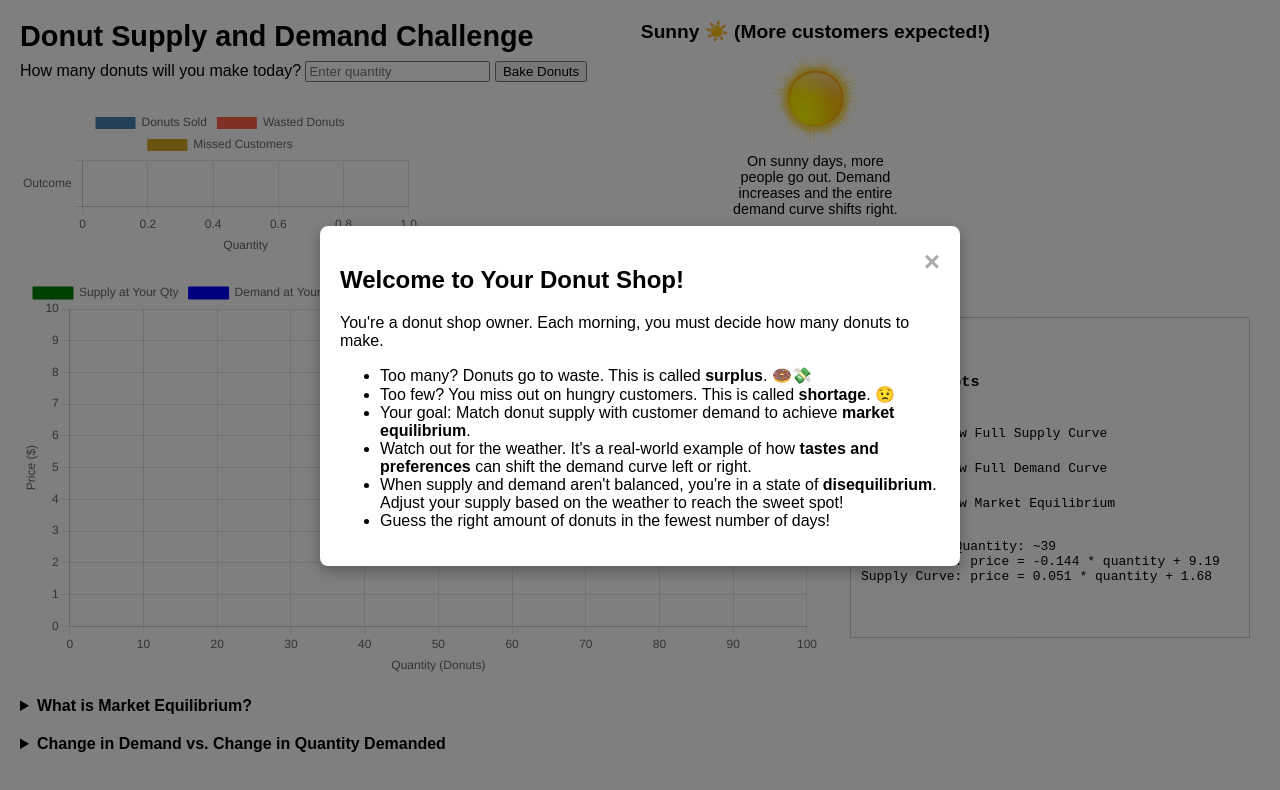
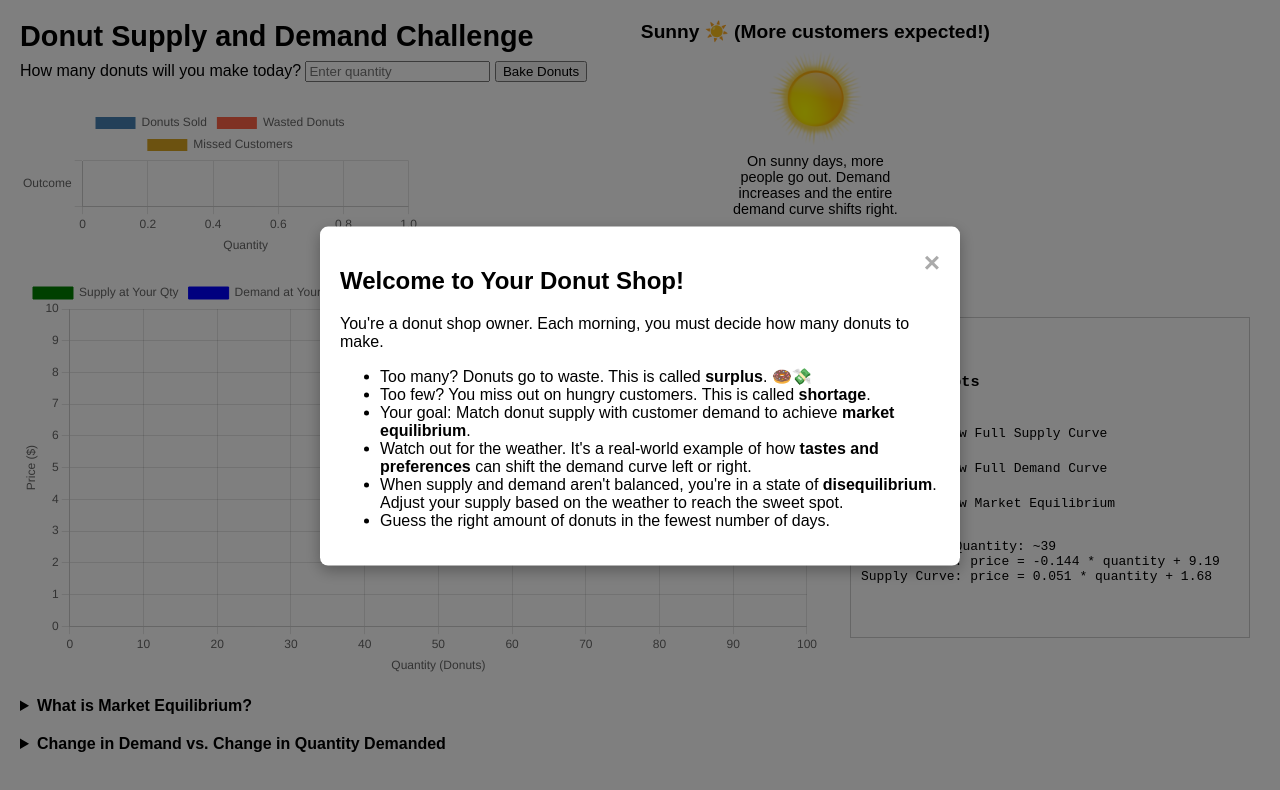
Before and after one commit to SirToxALot/leohistorycrowe, a plain HTML site: page game.html in a window 1280 px wide. Drawn offline with nearby package versions, Linux system fonts and the light colour scheme.

Commit message:
Update game.html

```diff
--- a/game.html
+++ b/game.html
@@ -24,11 +24,11 @@
       <p>You're a donut shop owner. Each morning, you must decide how many donuts to make.</p>
       <ul>
         <li>Too many? Donuts go to waste. This is called <strong>surplus</strong>. 🍩💸</li>
-        <li>Too few? You miss out on hungry customers. This is called <strong>shortage</strong>. 😟</li>
+        <li>Too few? You miss out on hungry customers. This is called <strong>shortage</strong>.</li>
         <li>Your goal: Match donut supply with customer demand to achieve <strong>market equilibrium</strong>.</li>
         <li>Watch out for the weather. It's a real-world example of how <strong>tastes and preferences</strong> can shift the demand curve left or right.</li>
-        <li>When supply and demand aren't balanced, you're in a state of <strong>disequilibrium</strong>. Adjust your supply based on the weather to reach the sweet spot!</li>
-        <li>Guess the right amount of donuts in the fewest number of days!</li>
+        <li>When supply and demand aren't balanced, you're in a state of <strong>disequilibrium</strong>. Adjust your supply based on the weather to reach the sweet spot.</li>
+        <li>Guess the right amount of donuts in the fewest number of days.</li>
     </ul>
     </div>
   </div>
```
